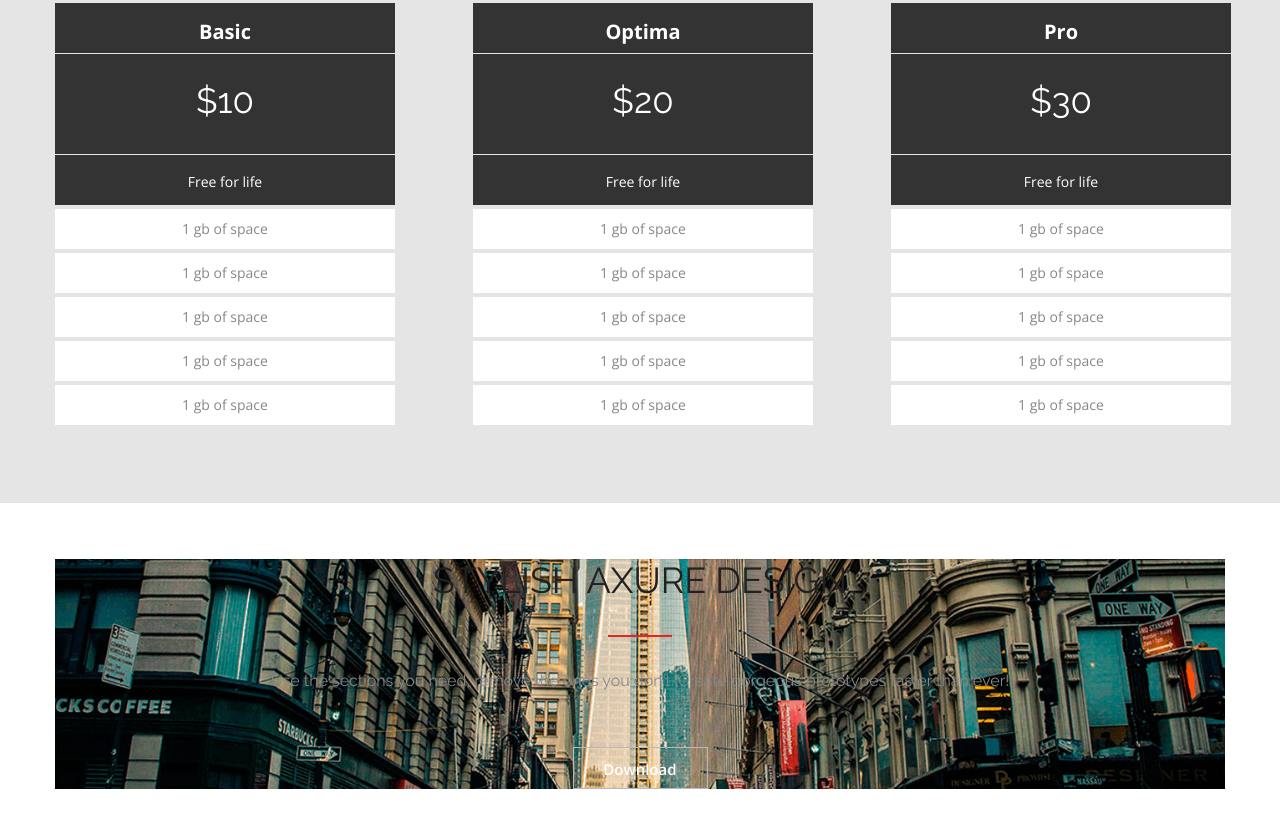
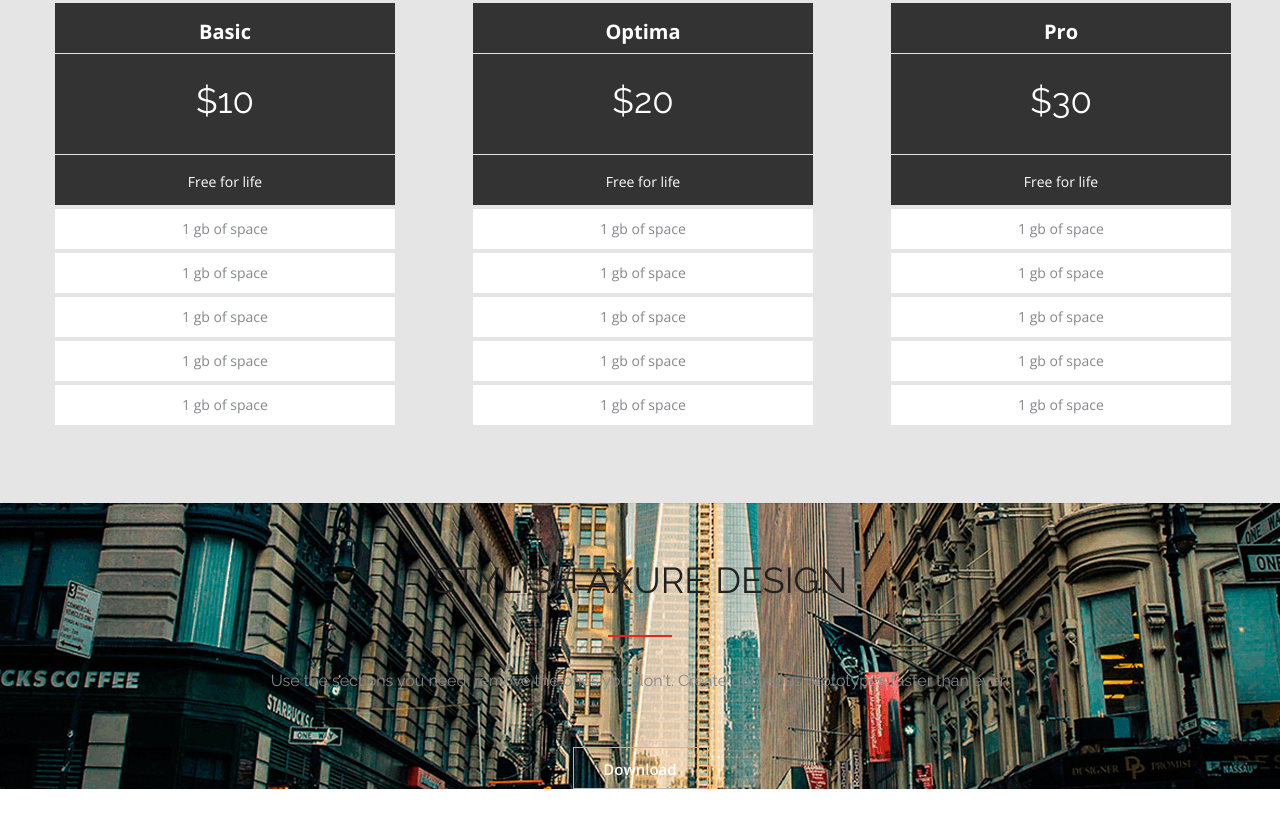
Before and after one commit to Kamlton/verstaem, a plain HTML site: page index.html in a window 1280 px wide. Shown: the part 845-1664 px from the top of the page. After the commit the page ends 1634 px from the top, so only its background shows below. Drawn offline with nearby package versions, Linux system fonts and the light colour scheme.

Commit message:
verstaem

```diff
--- a/css/axure.css
+++ b/css/axure.css
@@ -1,14 +1,14 @@
 .axure {
     width: 100%;
-    /*background: url(../css/images/background/background-axure.png);*/
+    background: url(../css/images/background/background-axure.png);
 
 }
 .axure-body{
-    background: url(../css/images/background/background-axure.png);
+    /*background: url(../css/images/background/background-axure.png);*/
     background-size:cover;
 }
 .axure-title {
-    margin-top:56px;
+    padding-top: 56px;
     font-family: Raleway;
     color: #ffffff;
 font-size: 36px;
@@ -50,7 +50,7 @@ text-align: center;
       height: 42px;
       color: #ffffff;
       border: 1px solid #b9b9b9;
-      margin-bottom: 30px;
+      padding-bottom: 11px;
       padding-top: 11px;
       font-family: Open Sans;
 font-size: 15px;
```
